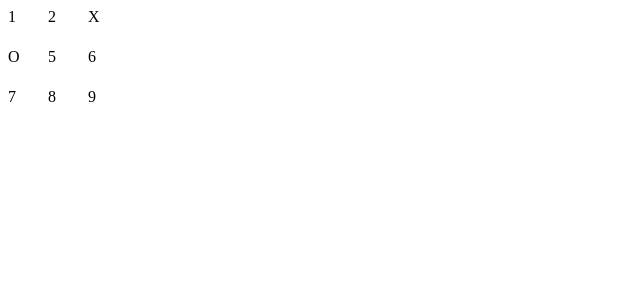
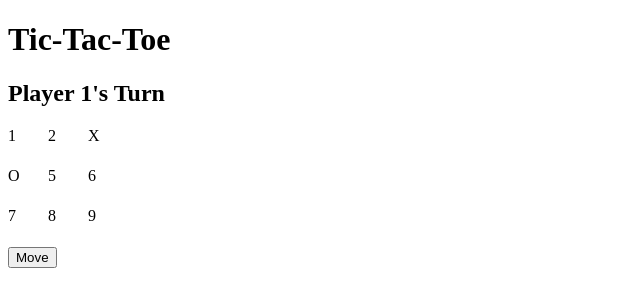
Before and after one commit to BigSeanyBoy/js-tic-tac-toe, a plain HTML site: page index.html in a window 1280 px wide. Shown: the whole page, without its empty margins (0-640 px from the left). Drawn offline with Linux system fonts and the light colour scheme.

Commit message:
Allow players to add marks

```diff
--- a/index.html
+++ b/index.html
@@ -9,8 +9,11 @@
   <title>Tic-Tac-Toe</title>
 </head>
 <body>
+  <h1>Tic-Tac-Toe</h1>
+  <h2 class="player-header"></h2>
   <div class="board">
 
   </div>
+  <button class="next-move">Move</button>
 </body>
 </html>
--- a/script.js
+++ b/script.js
@@ -1,9 +1,21 @@
 const gameBoard = (() => {
   const boardState = [1, 2, 'X', 'O', 5, 6, 7, 8, 9];
-
-  const updateBoardState = (index, piece) => boardState[index] = piece;
-
+  let playerTurn = 1;
+  const positionAvailable = (index) => {
+    return typeof boardState[index] === 'number';
+  }
+  const updateBoardState = (index) => {
+    if (positionAvailable(index)) {
+      boardState[index] = playerTurn === 1 ? 'X' : 'O';
+      playerTurn = Math.abs(playerTurn - 2) + 1;
+    }
+    else {
+      alert('That position is taken');
+    }
+  }
   const print = () => {
+    const playerHeader = document.querySelector('.player-header');
+    playerHeader.textContent = `Player ${playerTurn }'s Turn`;
     const board = document.querySelector('.board');
     while (board.firstChild) {
       board.removeChild(board.firstChild);
@@ -12,11 +24,14 @@ const gameBoard = (() => {
       const row = document.createElement('div');
       row.classList.add('row');
       for (let j = 0; j < 3; j++) {
-        const col = document.createElement('div');
-        col.classList.add('col')
-        col.setAttribute('id', `${i * 3 + j + 1}`);
-        col.textContent = boardState[i * 3 + j]
-        row.appendChild(col);
+        const cell = document.createElement('div');
+        cell.classList.add('cell')
+        cell.setAttribute('id', `${i * 3 + j + 1}`);
+        cell.textContent = boardState[i * 3 + j];
+        cell.addEventListener('click', () => {
+          displayController.run(cell.getAttribute('id') - 1)
+        });
+        row.appendChild(cell);
       }
       board.appendChild(row);
     }
@@ -27,17 +42,21 @@ const gameBoard = (() => {
 
 const player = (gamePiece) => {
   const getPiece = () => gamePiece;
+
   return {getPiece};
 }
 
 const displayController = (() => {
-  const playerOne = player('X');
-  const playerTwo = player('O');
-  let whoseTurn = 1;
-  const run = () => {
+  const run = (index) => {
+    gameBoard.updateBoardState(index);
     gameBoard.print();
+    // document.querySelector('.next-move').addEventListener('click', () => {
+    //   gameBoard.updateBoardState(prompt('Enter your move') - 1);
+    //   gameBoard.print();
+    // });
   }
+
   return {run};
 })();
 
-displayController.run();
+gameBoard.print();
--- a/style.css
+++ b/style.css
@@ -9,3 +9,7 @@
   display: grid;
   grid-template-columns: repeat(3, 1fr);
 }
+
+.cell:hover {
+  cursor: pointer;
+}
```
